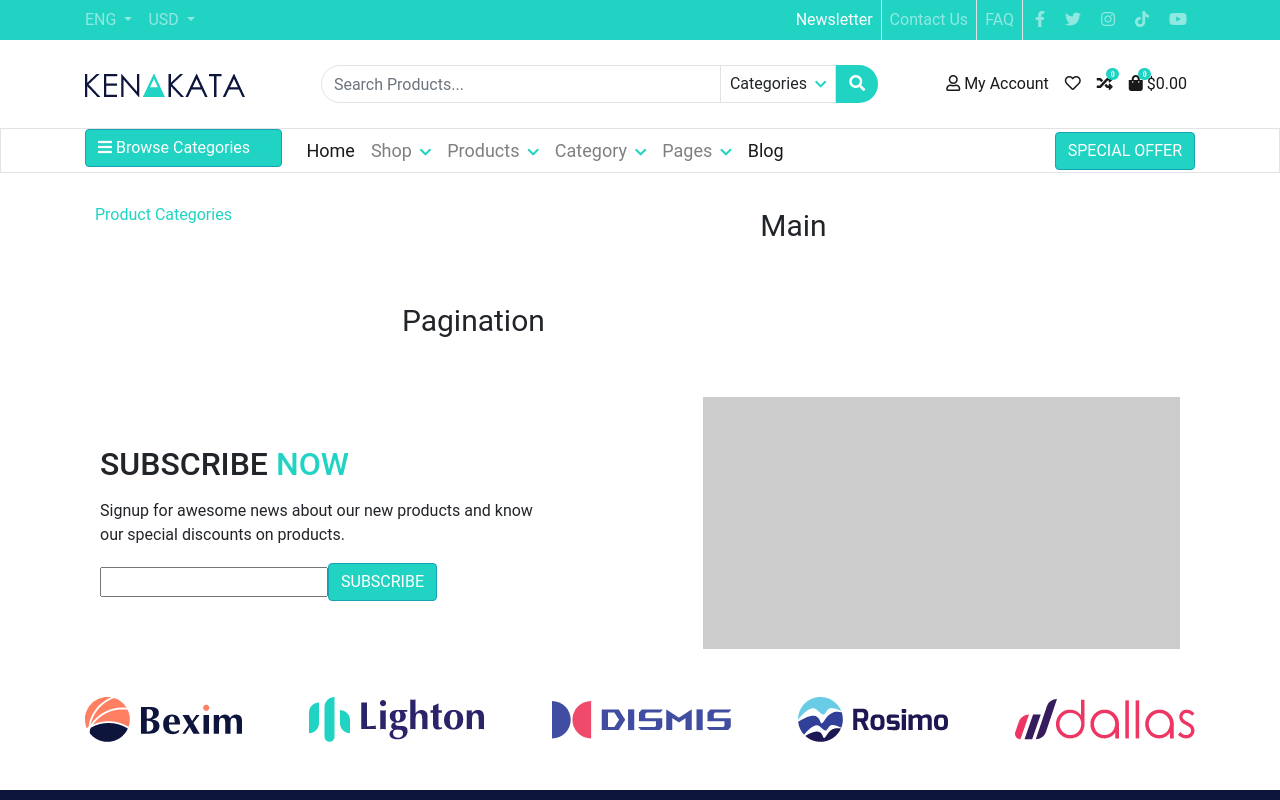
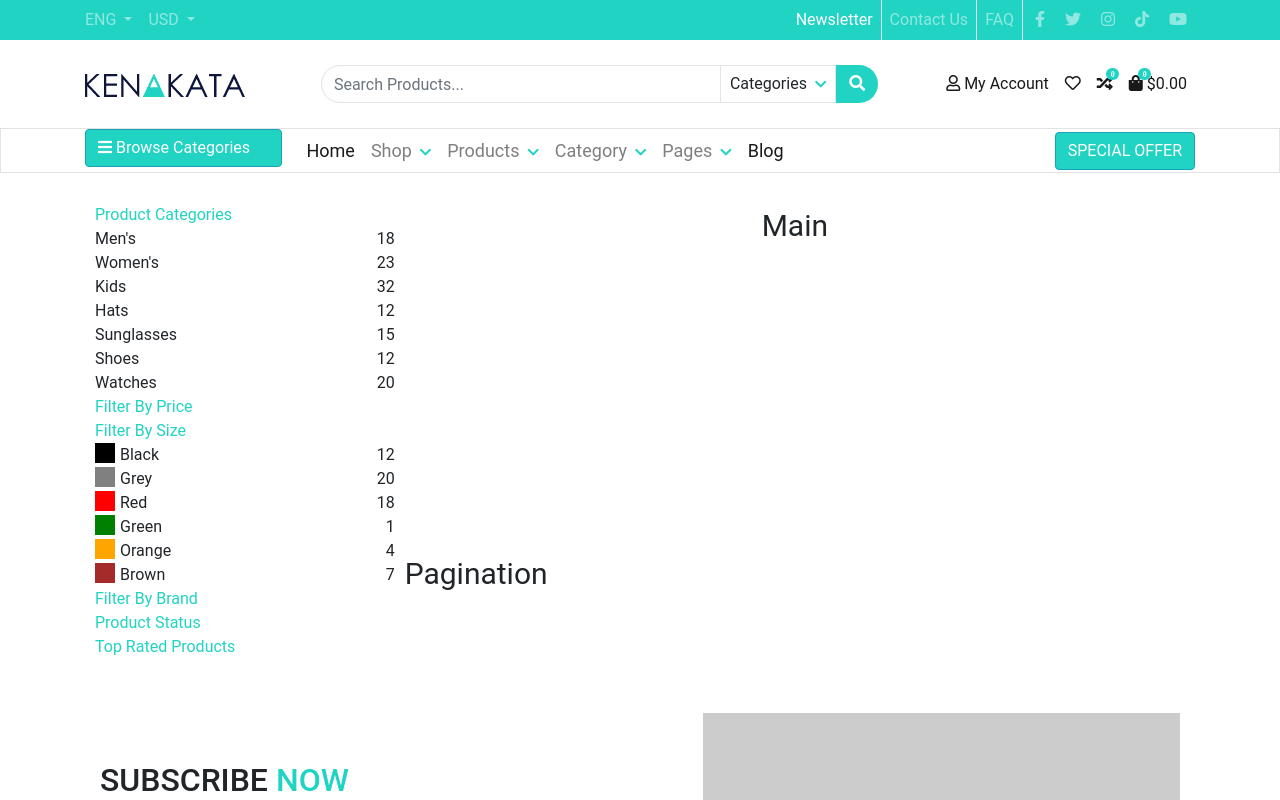
Before and after one commit to Joacim10/Bootstrap2, a Vue app: page /shop in a window 1280 px wide. Shown: the top 800 px of the page. Built offline with nearby package versions, Linux system fonts and the light colour scheme.

Commit message:
27 commit

```diff
--- a/src/views/Shop.vue
+++ b/src/views/Shop.vue
@@ -3,6 +3,28 @@
     <div class="grid-container">
       <div class="menu text-left">
         <div class="f-16 text-info">Product Categories</div>
+        <div class="f-16 d-flex justify-content-between"> <div>Men's</div> <div>18</div> </div>
+        <div class="f-16 d-flex justify-content-between"> <div>Women's</div> <div>23</div> </div>
+        <div class="f-16 d-flex justify-content-between"> <div>Kids</div> <div>32</div> </div>
+        <div class="f-16 d-flex justify-content-between"> <div>Hats</div> <div>12</div> </div>
+        <div class="f-16 d-flex justify-content-between"> <div>Sunglasses</div> <div>15</div> </div>
+        <div class="f-16 d-flex justify-content-between"> <div>Shoes</div> <div>12</div> </div>
+        <div class="f-16 d-flex justify-content-between"> <div>Watches</div> <div>20</div> </div>
+
+        <div class="f-16 text-info">Filter By Price</div>
+
+        <div class="f-16 text-info">Filter By Size</div>
+        <div class="f-16 d-flex justify-content-between"> <div class="color black">Black</div> <div>12</div> </div>
+        <div class="f-16 d-flex justify-content-between"> <div class="color grey">Grey</div> <div>20</div> </div>
+        <div class="f-16 d-flex justify-content-between"> <div class="color red">Red</div> <div>18</div> </div>
+        <div class="f-16 d-flex justify-content-between"> <div class="color green">Green</div> <div>1</div> </div>
+        <div class="f-16 d-flex justify-content-between"> <div class="color orange">Orange</div> <div>4</div> </div>
+        <div class="f-16 d-flex justify-content-between"> <div class="color brown">Brown</div> <div>7</div> </div>
+
+
+        <div class="f-16 text-info">Filter By Brand</div>
+        <div class="f-16 text-info">Product Status</div>
+        <div class="f-16 text-info">Top Rated Products</div>
       </div>
       <div class="products">Main</div>
       <div class="pagination">Pagination</div>
@@ -22,6 +44,41 @@ export default {
 </script>
 
 <style scoped>
+
+.color {
+  position: relative;
+  margin-left: 25px;
+}
+
+.color::before {
+  position: absolute;
+  left: -25px;
+  content: "";
+  width: 20px;
+  height: 20px;
+}
+
+.color.black:before{
+  background-color:black;
+}
+.color.grey:before{
+  background-color:grey;
+}
+.color.red:before{
+  background-color:red;
+}
+.color.green:before{
+  background-color:green;
+}
+.color.orange:before{
+  background-color:orange;
+}
+.color.brown:before{
+  background-color:brown;
+}
+
+
+
 .menu { grid-area: menu; }
 .products { grid-area: products; }
 .pagination { grid-area: pagination; }
```
